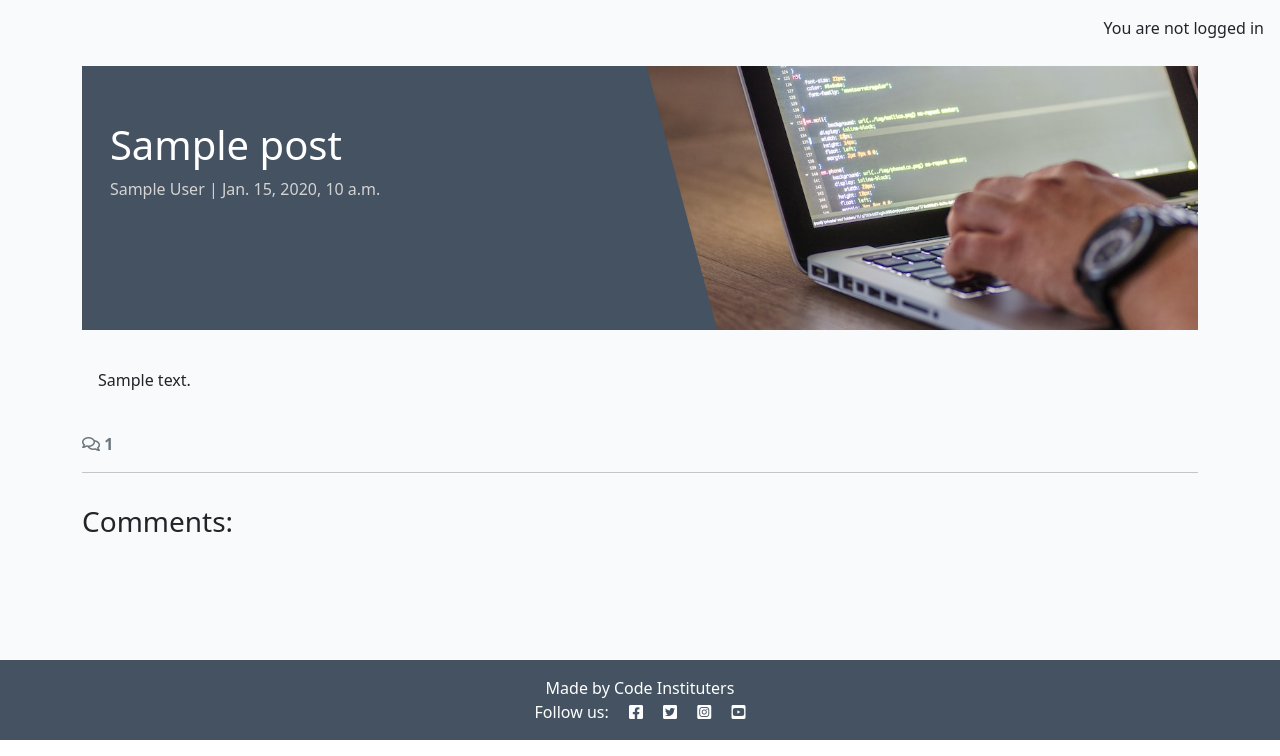
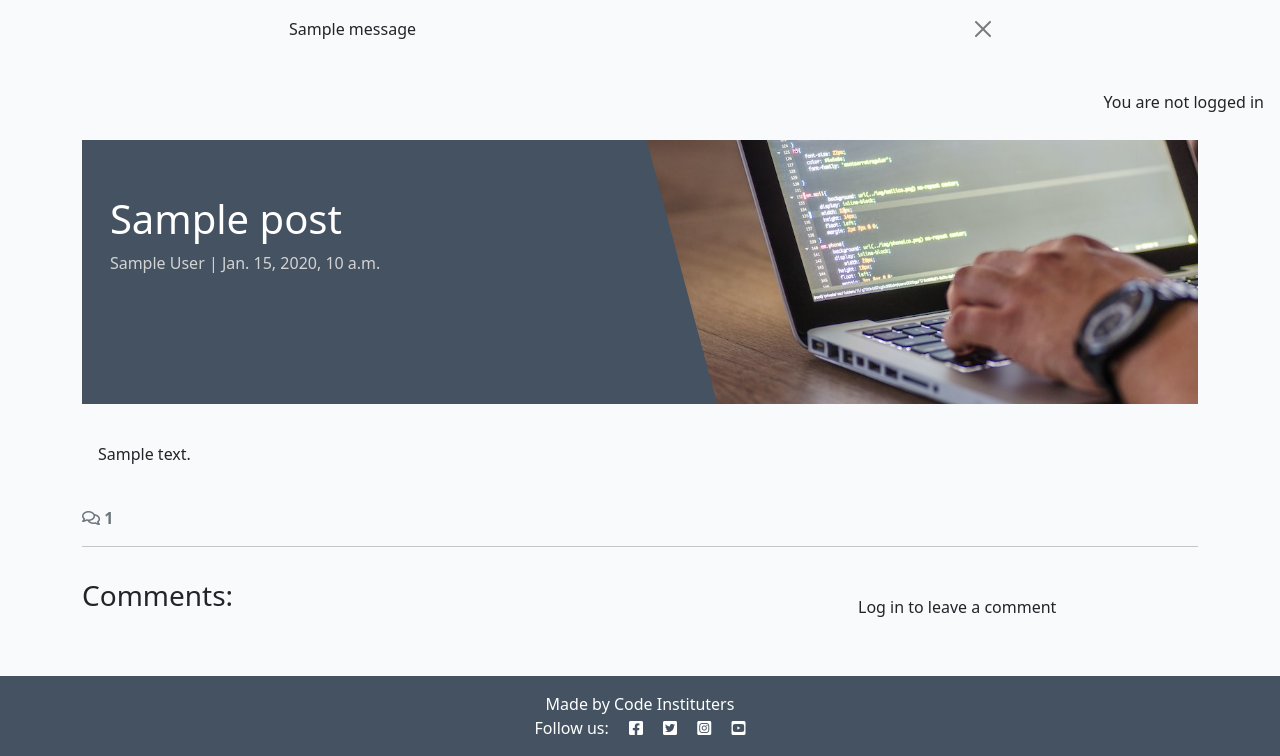
Before and after one commit to md-ash-dot/django-blog, a Django app: template blog/templates/blog/post_detail.html in a window 1280 px wide. Shown: the part 60-816 px from the top of the page. Run offline with Django 4.2, Linux system fonts and the light colour scheme; the template is opened without the code that fills it: most values are stand-ins (such as "Sample title", 1, 10 or a date in 2020); one stand-in notice (Sample message) is shown; some libraries are stand-ins or nearby versions.

Commit message:
Add comment status message

```diff
--- a/blog/templates/blog/post_detail.html
+++ b/blog/templates/blog/post_detail.html
@@ -1,4 +1,7 @@
-{% extends 'base.html' %} {% block content %} {% load static %}
+{% extends 'base.html' %}
+{% block content %}
+{% load static %}
+{% load crispy_forms_tags %}
 
 <div class="masthead">
   <div class="container">
@@ -71,6 +74,22 @@
             {% endfor %}
         </div>
     </div>
+    <!-- Creating New Comments -->
+    <div class="col-md-4 card mb-4 mt-3">
+        <div class="card-body">
+            {% if user.is_authenticated %}
+            <h3>Leave a comment:</h3>
+            <p>Posting as: {{ user.username }}</p>
+            <form id="commentForm" method="post" style="margin-top: 1.3em;">
+                {{ comment_form | crispy }}
+                {% csrf_token %}
+                <button id="submitButton" type="submit" class="btn btn-signup btn-lg">Submit</button>
+            </form>
+            {% else %}
+            <p>Log in to leave a comment</p>
+            {% endif %}
+        </div>
+    </div>
 </div>
 </div>
 
--- a/codestar/settings.py
+++ b/codestar/settings.py
@@ -47,6 +47,8 @@ INSTALLED_APPS = [
     'allauth',
     'allauth.account',
     'allauth.socialaccount',
+    'crispy_forms',
+    'crispy_bootstrap5',
     'django_summernote',
     'blog',
     'about',
@@ -55,6 +57,9 @@ INSTALLED_APPS = [
 SITE_ID = 1
 LOGIN_REDIRECT_URL = '/'
 LOGOUT_REDIRECT_URL = '/'
+
+CRISPY_ALLOWED_TEMPLATE_PACKS = "bootstrap5"
+CRISPY_TEMPLATE_PACK = "bootstrap5"
 
 MIDDLEWARE = [
     'django.middleware.security.SecurityMiddleware',
--- a/requirements.txt
+++ b/requirements.txt
@@ -1,7 +1,9 @@
 asgiref==3.7.2
+crispy-bootstrap5==0.7
 dj-database-url==0.5.0
 Django==4.2.9
 django-allauth==0.57.0
+django-crispy-forms==2.1
 django-summernote==0.8.20.0
 gunicorn==20.1.0
 oauthlib==3.2.2
--- a/templates/base.html
+++ b/templates/base.html
@@ -114,7 +114,20 @@
         </div>
       </div>
     </nav>
-
+    <!-- displaying Django messages -->
+    <div class="container">
+        <div class="row">
+            <div class="col-md-8 offset-md-2">
+                {% for message in messages %}
+                <div class="alert {{ message.tags }} alert-dismissible
+            fade show" id="msg" role="alert">
+                    {{ message | safe }}
+                    <button type="button" class="btn-close" data-bs-dismiss="alert" aria-label="Close"></button>
+                </div>
+                {% endfor %}
+            </div>
+        </div>
+    </div>
     <main class="flex-shrink-0 main-bg">
         {% if user.is_authenticated %}
         <p class="text-end m-3">You are logged in as {{ user }}</p>
```
Also changed, not shown: blog/forms.py (added, +8 -0 lines), blog/views.py (+18 -0 lines).
